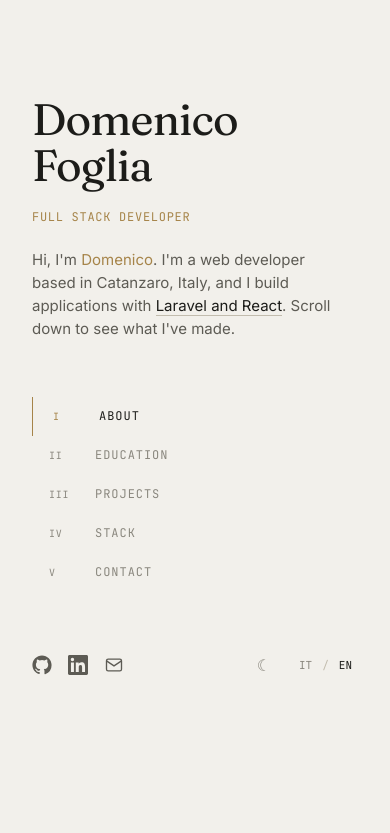
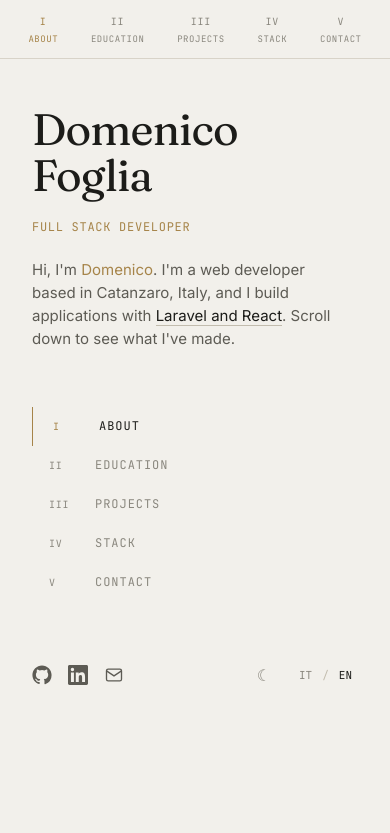
Before and after one commit to DomenicoFoglia/Portfolio, a React (Vite) app: page / in a window 390 px wide. Shown: the top 833 px of the page. Built offline with nearby package versions, Linux system fonts and the light colour scheme.

Commit message:
Aggiunta progress bar + mini nav su mobile

```diff
--- a/src/App.tsx
+++ b/src/App.tsx
@@ -7,6 +7,7 @@ import Stack from './components/Stack'
 import Contatti from './components/Contatti'
 import { useTranslation } from 'react-i18next'
 import { useEffect } from 'react'
+import ScrollProgress from './components/ScrollProgress'
 
 function App() {
   const { t, i18n } = useTranslation();
@@ -22,6 +23,8 @@ function App() {
   }, [t, i18n.language])
 
   return (
+    <>
+    <ScrollProgress />
     <div className="layout">
       <Sidebar />
       <main className="main">
@@ -33,6 +36,7 @@ function App() {
 
       </main>
     </div>
+  </>
   )
 }
 
--- /dev/null
+++ b/src/components/ScrollProgress.css
@@ -0,0 +1,74 @@
+.scroll-progress {
+    position: fixed;
+    top: 0;
+    left: 0;
+    right: 0;
+    z-index: 999;
+    background: var(--bg);
+    border-bottom: 1px solid var(--border);
+}
+
+.scroll-progress-bar {
+    height: 2px;
+    background: var(--brass);
+    transition: width 0.05s ease-out;
+}
+
+.scroll-progress-nav {
+    display: flex;
+    justify-content: space-around;
+    align-items: center;
+    padding: 8px 12px;
+    overflow-x: auto;
+    scrollbar-width: none;
+    -ms-overflow-style: none;
+}
+
+.scroll-progress-nav::-webkit-scrollbar {
+    display: none;
+}
+
+.scroll-progress-nav a {
+    display: flex;
+    flex-direction: column;
+    align-items: center;
+    gap: 2px;
+    padding: 4px 8px;
+    color: var(--text-3);
+    transition: color 0.2s ease;
+    min-width: 0;
+    flex-shrink: 0;
+}
+
+.scroll-progress-num {
+    font-family: var(--font-mono);
+    font-size: 10px;
+    letter-spacing: 0.08em;
+    color: var(--text-3);
+    transition: color 0.2s ease;
+}
+
+.scroll-progress-label {
+    font-family: var(--font-mono);
+    font-size: 9px;
+    letter-spacing: 0.06em;
+    text-transform: uppercase;
+    color: var(--text-3);
+    transition: color 0.2s ease;
+}
+
+.scroll-progress-nav a.active {
+    color: var(--text);
+}
+
+.scroll-progress-nav a.active .scroll-progress-num,
+.scroll-progress-nav a.active .scroll-progress-label {
+    color: var(--brass);
+}
+
+/* Nascondi su desktop */
+@media (min-width: 1024px) {
+    .scroll-progress {
+        display: none;
+    }
+}
--- /dev/null
+++ b/src/components/ScrollProgress.tsx
@@ -0,0 +1,48 @@
+import { useScrollProgress } from '../hooks/useScrollProgress'
+import { useScrollSpy } from '../hooks/useScrollSpy'
+import { useTranslation } from 'react-i18next'
+import './ScrollProgress.css'
+
+type NavItem = {
+    id: string
+    numeral: string
+}
+
+const items: NavItem[] = [
+    { id: 'about', numeral: 'I' },
+    { id: 'formazione', numeral: 'II' },
+    { id: 'progetti', numeral: 'III' },
+    { id: 'stack', numeral: 'IV' },
+    { id: 'contatti', numeral: 'V' },
+]
+
+function ScrollProgress() {
+    const progress = useScrollProgress()
+    const { t } = useTranslation()
+    const activeId = useScrollSpy(items.map(item => item.id))
+
+    return (
+        <div className="scroll-progress" aria-hidden="true">
+            <div
+                className="scroll-progress-bar"
+                style={{ width: `${progress}%` }}
+            />
+
+            <nav className="scroll-progress-nav">
+                {items.map(item => (
+                    <a
+                        key={item.id}
+                        href={`#${item.id}`}
+                        className={activeId === item.id ? 'active' : ''}
+                    >
+
+                        <span className="scroll-progress-num">{item.numeral}</span>
+                        <span className="scroll-progress-label">{t(`nav.${item.id}`)}</span>
+                    </a>
+                ))}
+            </nav>
+        </div>
+    )
+}
+
+export default ScrollProgress
--- /dev/null
+++ b/src/hooks/useScrollProgress.ts
@@ -0,0 +1,34 @@
+import { useState, useEffect } from 'react'
+
+export function useScrollProgress(): number {
+    const [progress, setProgress] = useState<number>(0)
+
+    useEffect(() => {
+        const calculateProgress = () => {
+            const scrollTop = window.scrollY
+            const docHeight = document.documentElement.scrollHeight
+            const viewHeight = window.innerHeight
+            const totalScrollable = docHeight - viewHeight
+
+            if (totalScrollable <= 0) {
+                setProgress(0)
+                return
+            }
+
+            const percent = (scrollTop / totalScrollable) * 100
+            setProgress(Math.min(100, Math.max(0, percent)))
+        }
+
+        calculateProgress()
+
+        window.addEventListener('scroll', calculateProgress, { passive: true })
+        window.addEventListener('resize', calculateProgress)
+
+        return () => {
+            window.removeEventListener('scroll', calculateProgress)
+            window.removeEventListener('resize', calculateProgress)
+        }
+    }, [])
+
+    return progress
+}
--- a/src/styles/layout.css
+++ b/src/styles/layout.css
@@ -5,6 +5,7 @@
     display: grid;
     grid-template-columns: minmax(0, 1fr);
     gap: 0;
+    padding-top: 10px;
 }
 
 .main {
@@ -16,6 +17,7 @@
         grid-template-columns: minmax(320px, var(--sidebar-width)) minmax(0, 1fr);
         gap: var(--gap-desktop);
         padding: 0 var(--padding-desktop);
+        padding-top: 0;
     }
 
     .main {
```
